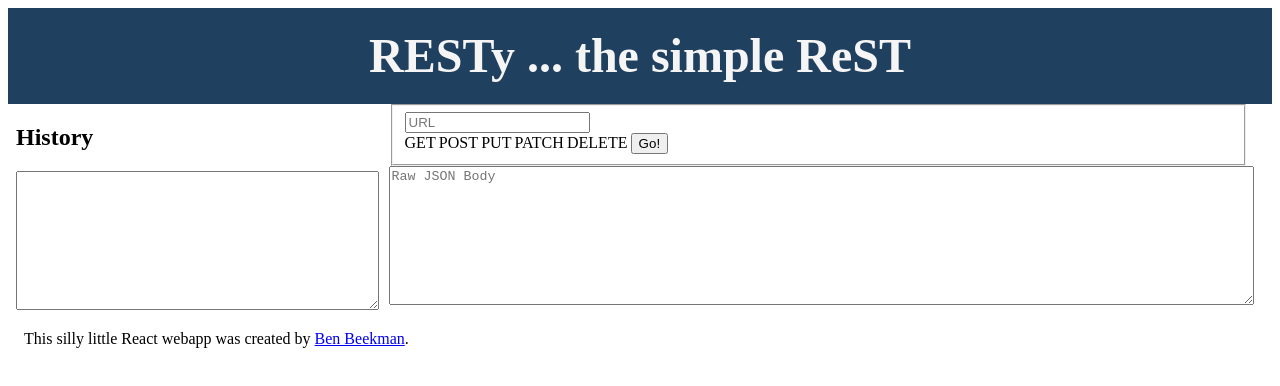
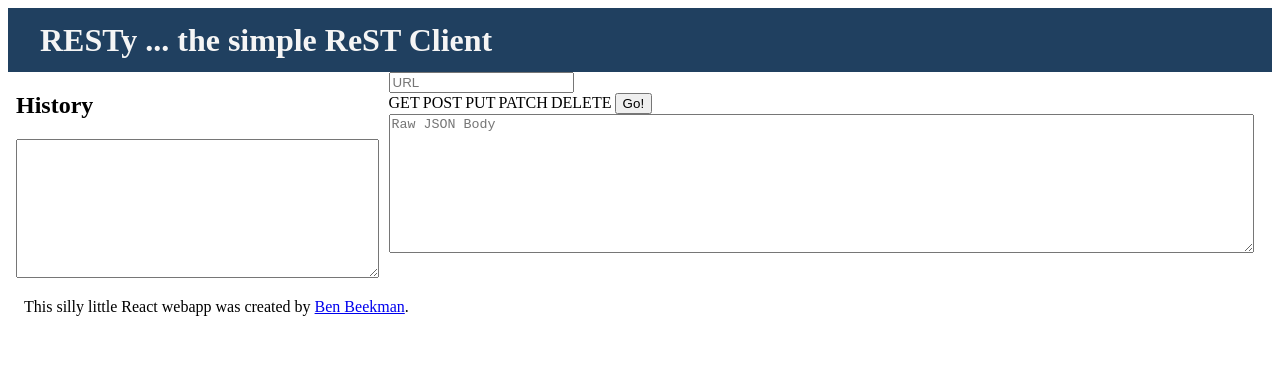
Before and after one commit to beekman/resty, a React app: page / in a window 1280 px wide. Built offline with nearby package versions, Linux system fonts and the light colour scheme.

Commit message:
history populating, props passing

```diff
--- a/src/components/App.css
+++ b/src/components/App.css
@@ -1,32 +1,54 @@
+
 .Header {
   margin: 0 auto;
-  font-size: 1.5rem;
-	display: flex;
-	justify-content: center;
-	align-items: center;
   background: #204060;
   color: #f5f5f5;
-  height: 4em;
+  height: 4rem;
   line-height: 4em;
-  padding: 0 2em;
+  padding: 0 1rem;
+  overflow: hidden;
 
+}
+.Container {
+  aside{
+    grid-column: 1;
+    grid-row: 2;
+  }
+}
+.col-2 {
+  display: grid;
+  grid-template-columns: 1fr;
+}
+@media only screen and (min-width:650px){
+  .Header {
+    height: 4rem;
+    line-height: 4em;
+    padding: 0 2rem;
+    overflow: hidden;
     h1{
       margin:0;
+      font-size: 2rem;
     }
   }
-
   .Container {
     padding: 0 0.5rem;
     display: grid;
     grid-template-columns: 2fr 5fr;
 
+    input[type=radio] {
+      display: none;
+    }
     label {
       margin-right: .2rem;
       cursor: pointer;
     }
 
-  input[type=radio] {
-      display: none;
+    .wide{
+      width: 100%;
+    }
+    input[type=radio]:checked+span{
+      background: #2d5986;
+      color: #eee;
     }
 
     textarea{
@@ -44,12 +66,19 @@
       visibility: hidden;
     }
 
+
     .History {
 
+    }
+    aside {
+      grid-column: 1;
+      grid-row: 1;
     }
 
     .Deck {
       padding: 0 1rem;
+      grid-column: 2;
+      grid-row: 1;
 
       #json {
         background: #f5f5f5;
@@ -68,3 +97,4 @@
     display: flex;
     align-items: center;
   }
+}
--- a/src/components/App.js
+++ b/src/components/App.js
@@ -2,7 +2,7 @@
 
 import Header from './Header';
 import Footer from './Footer';
-import Container from './Container'
+import Container from './Container';
 
 export default class App extends Component {
   render() {
--- a/src/components/Container.js
+++ b/src/components/Container.js
@@ -14,6 +14,16 @@ export default class Container extends Component {
 
   handleSubmit = event => {
     event.preventDefault();
+    this.setState(prevState => ({
+      ...prevState,
+      historyItems: [
+        ...prevState.historyItems,
+        {
+          url: this.state.url,
+          method: this.state.method
+        }
+      ]
+    }));
 
     return fetch(this.state.url)
       .then(res => res.json())
@@ -31,7 +41,7 @@ export default class Container extends Component {
 
     return (
       <main className={ styles.Container }>
-        <History />
+        <History history={historyItems}/>
         <Deck onSubmit={ this.handleSubmit } onChange={ this.handleChange } url={ this.state.url } />
       </main>
     );
--- a/src/components/Deck.js
+++ b/src/components/Deck.js
@@ -6,7 +6,6 @@ const Deck = ({ onSubmit, onChange, url }) => {
   return (
     <section className={ styles.Deck }>
       <form onSubmit={ onSubmit }>
-        <fieldset>
         <input type="text" className="wide" name="url" placeholder="URL" value={ url } onChange={ onChange } />
         <div id="methods">
           <label>
@@ -27,12 +26,10 @@ const Deck = ({ onSubmit, onChange, url }) => {
             <button>Go!</button>
           </label>
         </div>
-        </fieldset>
         <section className="deck col-2">
           <div id="body">
             <textarea placeholder="Raw JSON Body" name="requestBody" disabled=""></textarea>
           </div>
-
         </section>
       </form>
     </section>
--- a/src/components/Header.js
+++ b/src/components/Header.js
@@ -4,7 +4,7 @@ export default class Header extends Component {
   render() {
     return (
       <header className={ styles.Header }>
-        <h1>RESTy ... the simple ReST</h1>
+        <h1>RESTy ... the simple ReST Client</h1>
       </header>
     );
   }
--- a/src/components/History.js
+++ b/src/components/History.js
@@ -1,13 +1,16 @@
 import React, { Component } from 'react';
 import styles from './App.css';
 
-export default class History extends Component {
-  render() {
-    return (
-      <aside className={ History.styles }>
-        <h2>History</h2>
-        <textarea />
-      </aside>
-    );
-  }
-}
+const History = ({ history }) => {
+  history.forEach(story => {
+
+  });
+  return (
+    <aside className={ History.styles } >
+      <h2>History</h2>
+      <textarea />
+    </aside>
+  );
+};
+
+export default History;
```
Lines whose indentation alone changed are shown as unchanged.
